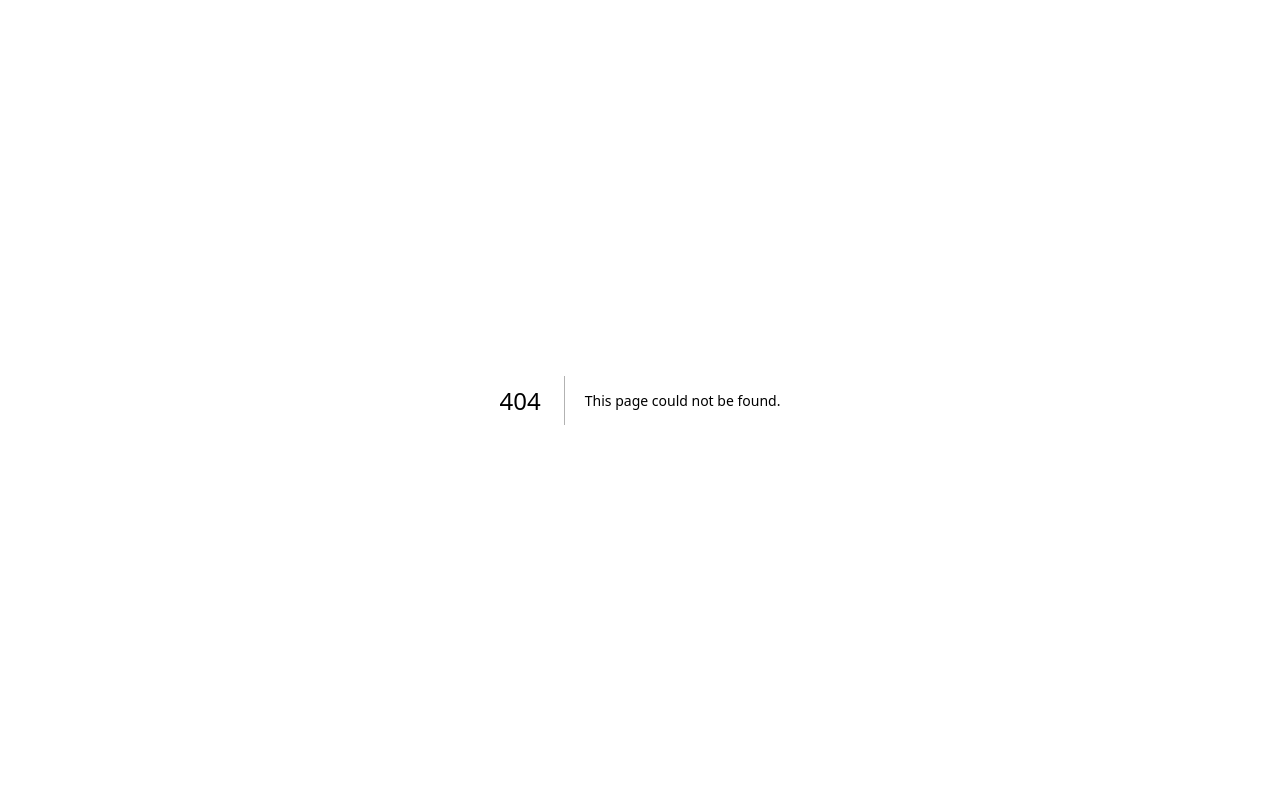
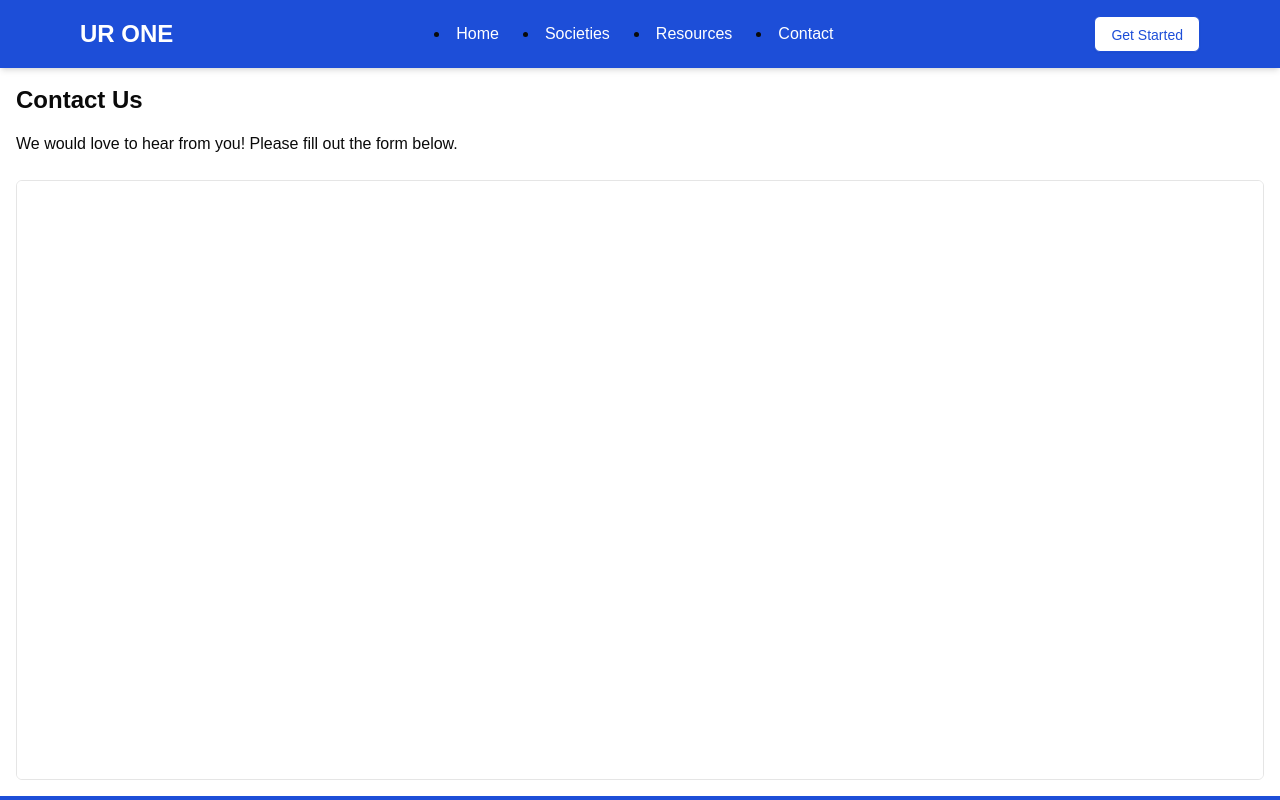
Before and after one commit to kpatel0170/ur-one, a Next.js app: page /contact in a window 1280 px wide. Before the commit this address had no page. Shown: the top 800 px of the page. Built offline with nearby package versions, Linux system fonts and the light colour scheme.

Commit message:
Add Contact page component with form

```diff
--- /dev/null
+++ b/src/app/contact/page.jsx
@@ -0,0 +1,25 @@
+import Layout from '../../components/layout';
+
+const Contact = () => {
+  return (
+    <Layout>
+      <h2 className="text-2xl font-bold">Contact Us</h2>
+      <p className="mt-4">
+        We would love to hear from you! Please fill out the form below.
+      </p>
+      <div className="mt-6">
+        <iframe
+          src="YOUR_GOOGLE_FORM_LINK"
+          width="100%"
+          height="600"
+          className="border rounded-md"
+          title="Contact Form"
+        >
+          Loading…
+        </iframe>
+      </div>
+    </Layout>
+  );
+};
+
+export default Contact;
```
